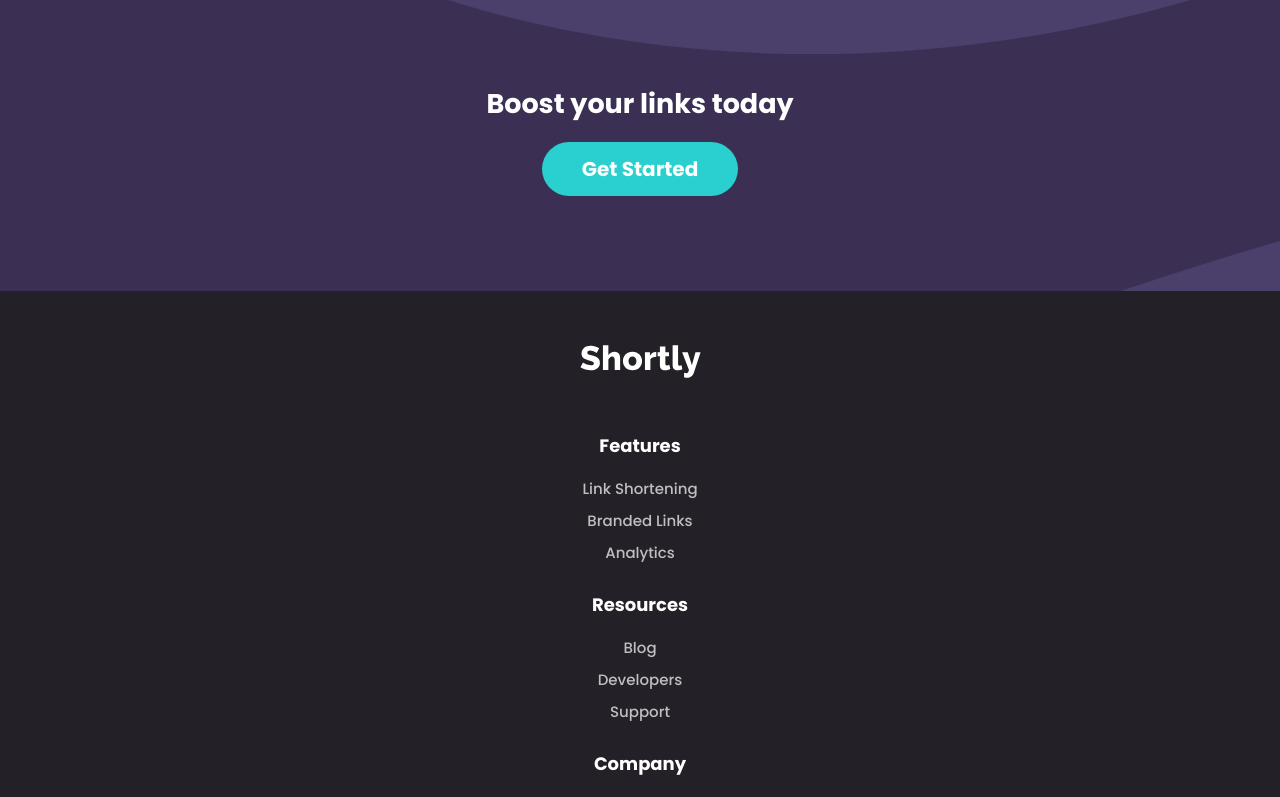
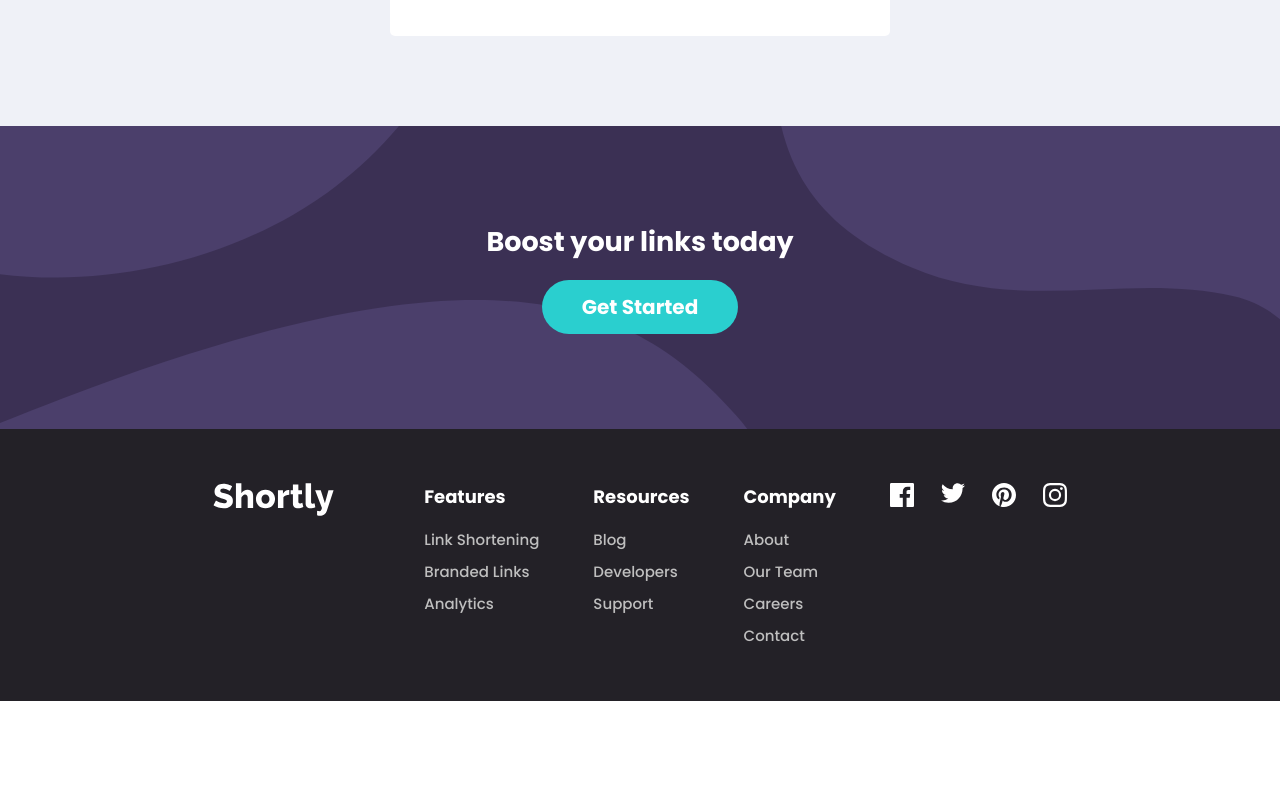
Before and after one commit to ATEOTG/url-shortening-app, a React (Create React App) app: page / in a window 1280 px wide. Shown: the part 2863-3660 px from the top of the page. After the commit the page ends 3564 px from the top, so only its background shows below. Built offline with nearby package versions, Linux system fonts and the light colour scheme.

Commit message:
responsiveness to footer and boost section

```diff
--- a/src/components/Footer.js
+++ b/src/components/Footer.js
@@ -9,6 +9,7 @@ import instagramLogo from "../assets/images/icon-instagram.svg";
 function Footer() {
   return (
     <footer>
+      <div className={classes.footer}>
         <ReactLogo className={classes.logo} />
         <div className={classes["footer-navs"]}>
           <nav className={classes.navigation}>
@@ -43,6 +44,7 @@ function Footer() {
             <img src={instagramLogo} alt="instagram logo" />
           </div>
         </div>
+      </div>
     </footer>
   );
 }
--- a/src/components/Footer.module.css
+++ b/src/components/Footer.module.css
@@ -1,15 +1,17 @@
-footer,
+footer {
+  background-color: var(--dark-violet);
+}
+
+.footer,
 .footer-navs,
 .footer-nav,
 .navigation {
   display: flex;
   flex-direction: column;
 }
-
-footer {
+.footer {
   align-items: center;
   gap: 2em;
-  background-color: var(--dark-violet);
   padding: 3em 0;
 }
 
@@ -50,3 +52,36 @@ footer {
   display: flex;
   gap: 1.5em;
 }
+
+@media (min-width: 56em) {
+  .footer,
+  .footer-navs {
+    flex-direction: row;
+  }
+
+  .footer {
+    justify-content: center;
+    gap: 5em;
+  }
+
+  .footer-navs {
+    gap: 3em;
+  }
+
+  .logo {
+    align-self: flex-start;
+  }
+
+  .navigation {
+    align-items: flex-start;
+  }
+
+  .navigation li {
+    text-align: start;
+  }
+
+  .social-media-logos {
+    align-items: flex-start;
+    margin-top: 0;
+  }
+}
--- a/src/components/Form/FormList.module.css
+++ b/src/components/Form/FormList.module.css
@@ -1,4 +1,5 @@
 .list-cont {
+  max-width: 500px;
   width: 90%;
   display: flex;
   flex-direction: column;
--- a/src/components/SignUp.module.css
+++ b/src/components/SignUp.module.css
@@ -15,3 +15,9 @@
 .sign-up h2 {
   color: white;
 }
+
+@media (min-width: 56em) {
+  .sign-up {
+    background-image: url("../assets/images/bg-boost-desktop.svg");
+  }
+}
--- a/src/components/UI/Card.module.css
+++ b/src/components/UI/Card.module.css
@@ -1,4 +1,5 @@
 .card {
+  max-width: 500px;
   display: flex;
   flex-direction: column;
   align-items: center;
```
Lines whose indentation alone changed are shown as unchanged.
